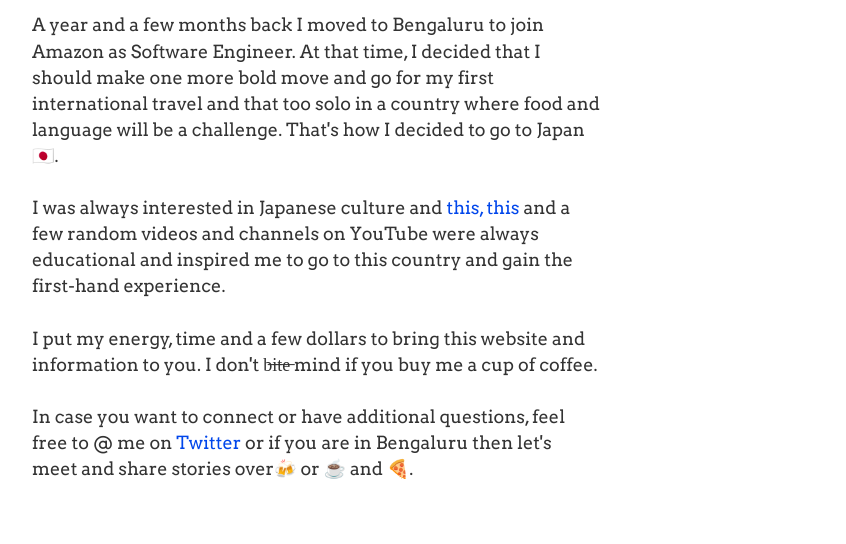
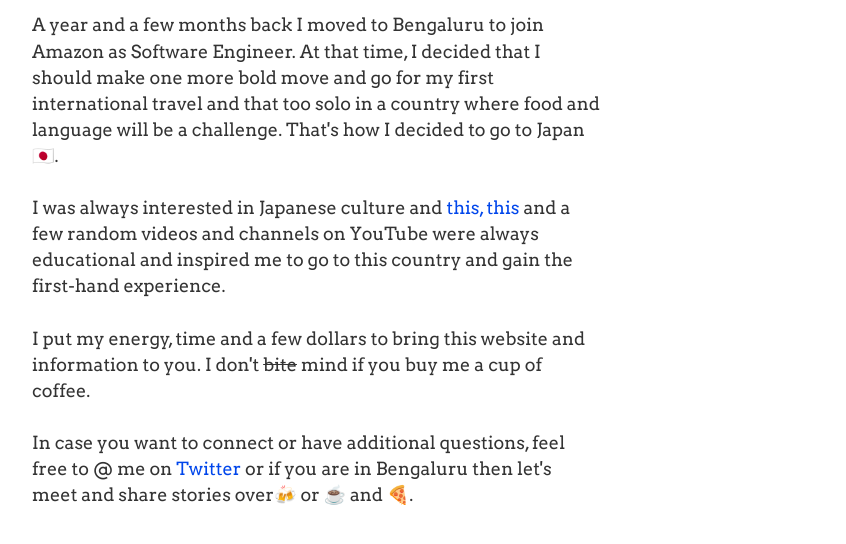
Before and after one commit to kalpeshsingh/lost-in-japan, a Gatsby site: page /about-kalpesh in a window 1280 px wide. Shown: the part 710-1254 px from the top of the page, without its empty margins (224-1070 px from the left). Built offline with nearby package versions, Linux system fonts and the light colour scheme; Gatsby itself is replaced by a stand-in of ours.

Commit message:
fix(about): fix strikethtough word with css text decoration for a11y

```diff
--- a/src/pages/About.css
+++ b/src/pages/About.css
@@ -33,6 +33,11 @@
   flex: 1;
 }
 
+.about-section__line-through {
+  text-decoration: line-through;
+}
+
+
 /* ==========================================================================
    About thumbnail
    ========================================================================== */
--- a/src/pages/about-kalpesh.js
+++ b/src/pages/about-kalpesh.js
@@ -69,7 +69,11 @@ const About = () => (
         </p>
         <p>
           I put my energy, time and a few dollars to bring this website and
-          information to you. I don't b̶i̶t̶e̶ mind if you buy me a cup of coffee.
+          information to you. I don't{" "}
+          <span className="about-section__line-through" aria-hidden={"true"}>
+            bite
+          </span>{" "}
+          mind if you buy me a cup of coffee.
         </p>
         <p>
           In case you want to connect or have additional questions, feel free to
```
